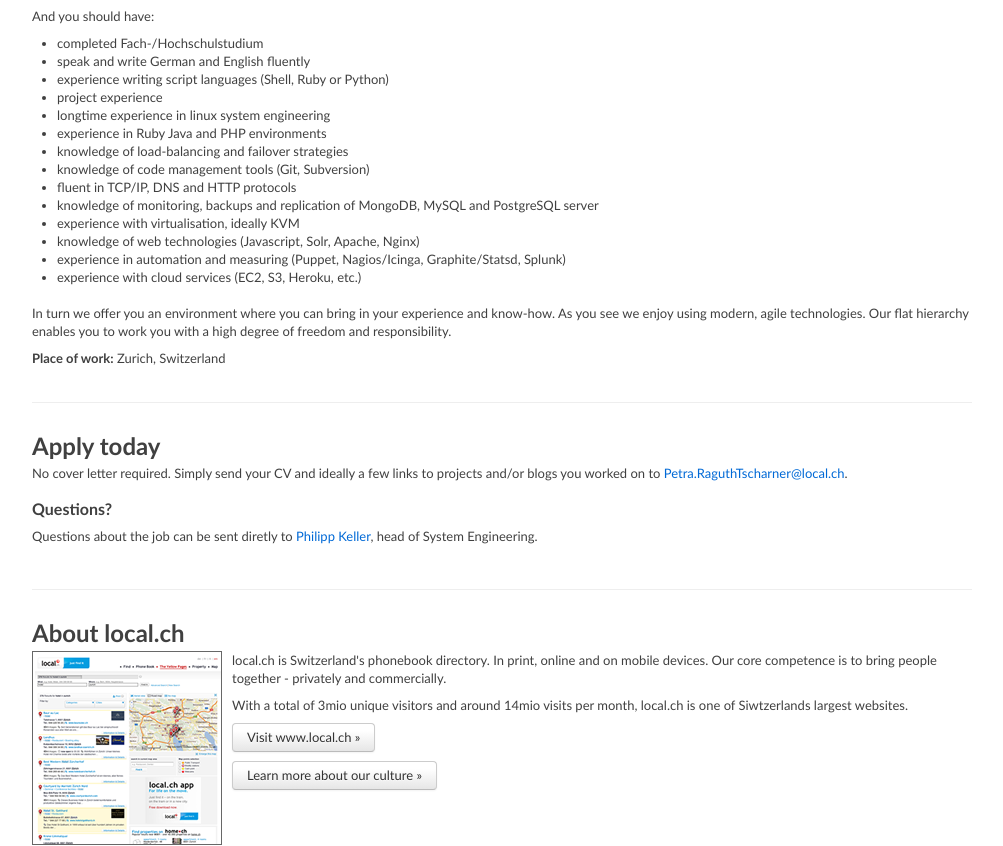
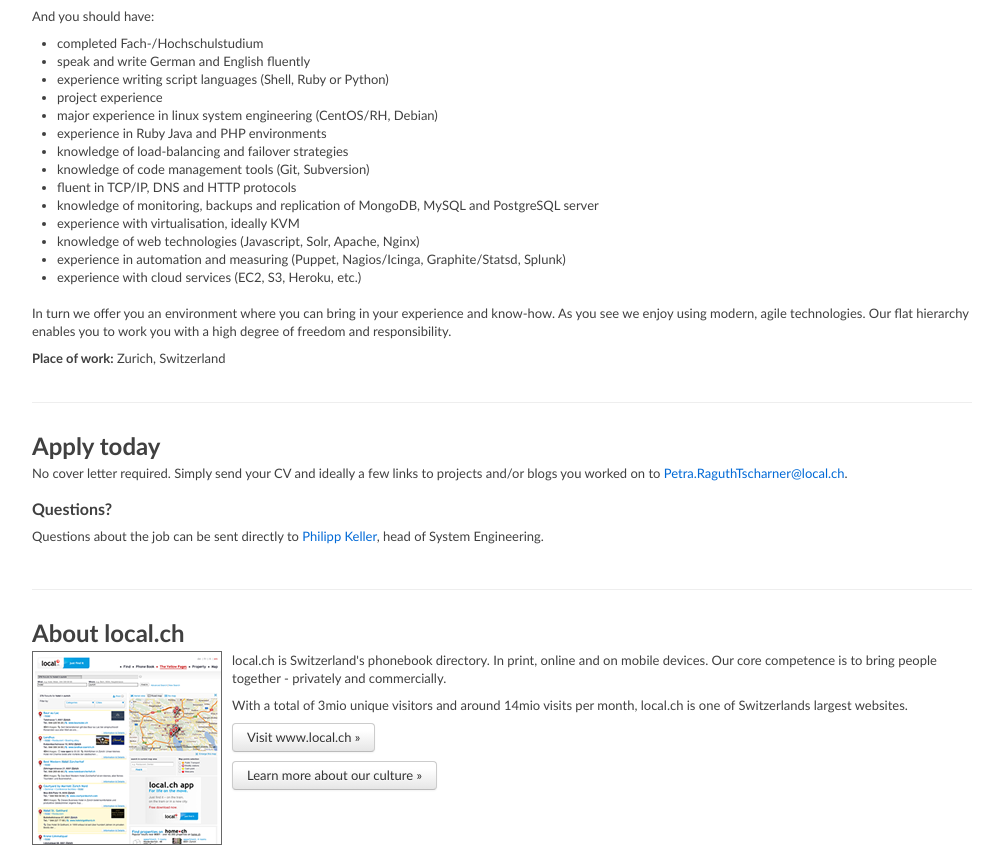
Before and after one commit to digideskio/local-ch.github.com, a Jekyll site: the page built from _posts/2012-12-05-senior-system-engineer.html, in a window 1280 px wide. Shown: the part 679-1525 px from the top of the page, without its empty margins (138-1141 px from the left). Built offline with Jekyll 4.4.1, drawn with Linux system fonts in a browser that asks for light colours; nearby versions of some CDN libraries.

Commit message:
minor updates to text

```diff
--- a/_posts/2012-12-05-senior-system-engineer.html
+++ b/_posts/2012-12-05-senior-system-engineer.html
@@ -31,7 +31,7 @@
     <li>speak and write German and English fluently</li>
     <li>experience writing script languages (Shell, Ruby or Python)</li>
     <li>project experience</li>
-    <li>longtime experience in linux system engineering</li>
+    <li>major experience in linux system engineering (CentOS/RH, Debian)</li>
     <li>experience in Ruby Java and PHP environments</li>
     <li>knowledge of load-balancing and failover strategies</li>
     <li>knowledge of code management tools (Git, Subversion)</li>
@@ -51,12 +51,12 @@
 <h2 class="section">Apply today</h2>
  <p>No cover letter required. Simply send your CV and ideally a few links to projects and/or blogs you worked on to <a href="mailto:Petra.RaguthTscharner@local.ch?subject=Rails%20Software%20Enginer">Petra.RaguthTscharner@local.ch</a>.</p>
  <h4>Questions?</h4>
- <p>Questions about the job can be sent diretly to <a href="mailto:philipp.keller@local.ch?subject=Senior%20System%20Engineer">Philipp Keller</a>, head of System Engineering.</p>
+ <p>Questions about the job can be sent directly to <a href="mailto:philipp.keller@local.ch?subject=Senior%20System%20Engineer">Philipp Keller</a>, head of System Engineering.</p>
 
 <div class="clear">
 <h2 class="section">About local.ch</h2>
 <p><a href="http://www.local.ch/en"><img src="assets/images/website_preview.png" alt="lcoal.ch website screenshot" class="inlineleft"/></a>local.ch is Switzerland's phonebook directory. In print, online and on mobile devices. Our core competence is to bring people together - privately and commercially.</p>
-<p>With a total of 3mio unique visitors and around 14mio visits per month, local.ch is one of Siwtzerlands largest websites.</p>
+<p>With a total of 3mio unique visitors and around 14mio visits per month, local.ch is one of Switzerlands largest websites.</p>
 <p><a class="btn" href="http://www.local.ch/en">Visit www.local.ch &raquo;</a></p>
 
 <p><a class="btn" href="/">Learn more about our culture &raquo;</a></p>
```
